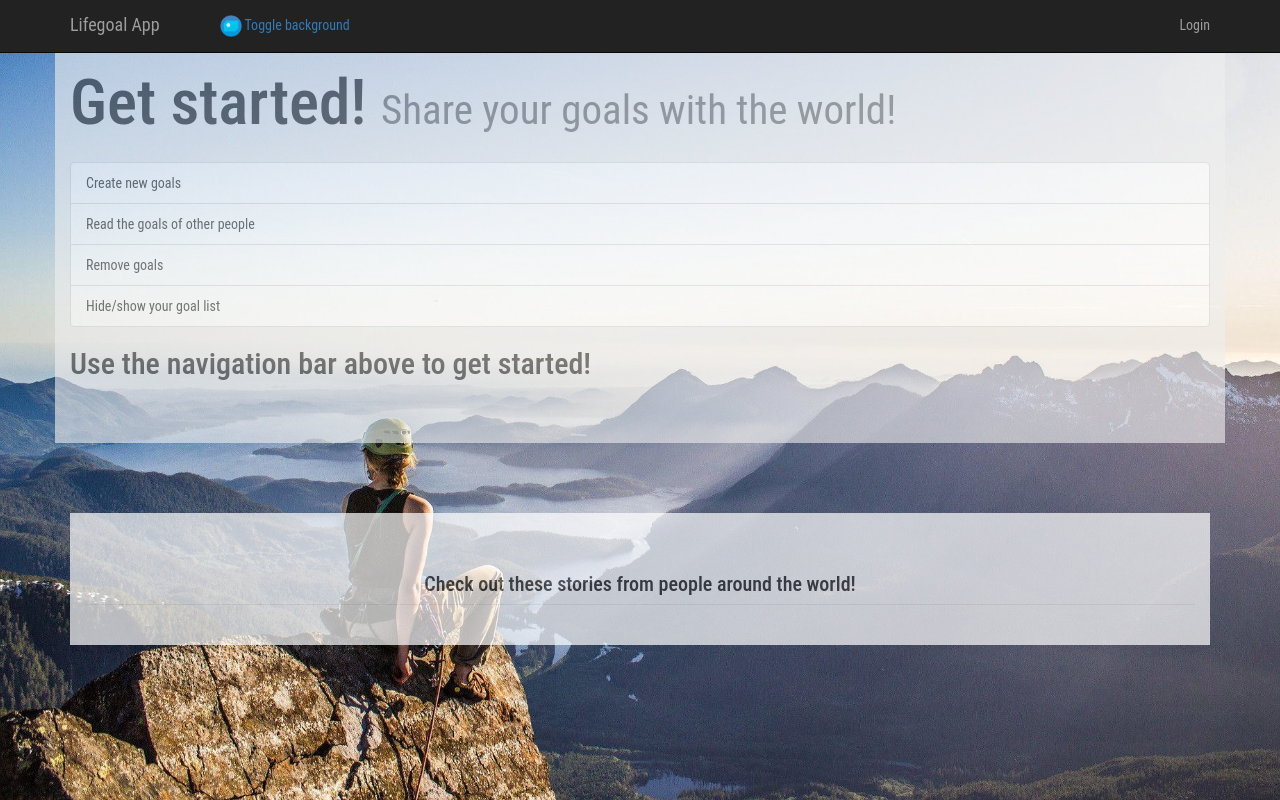
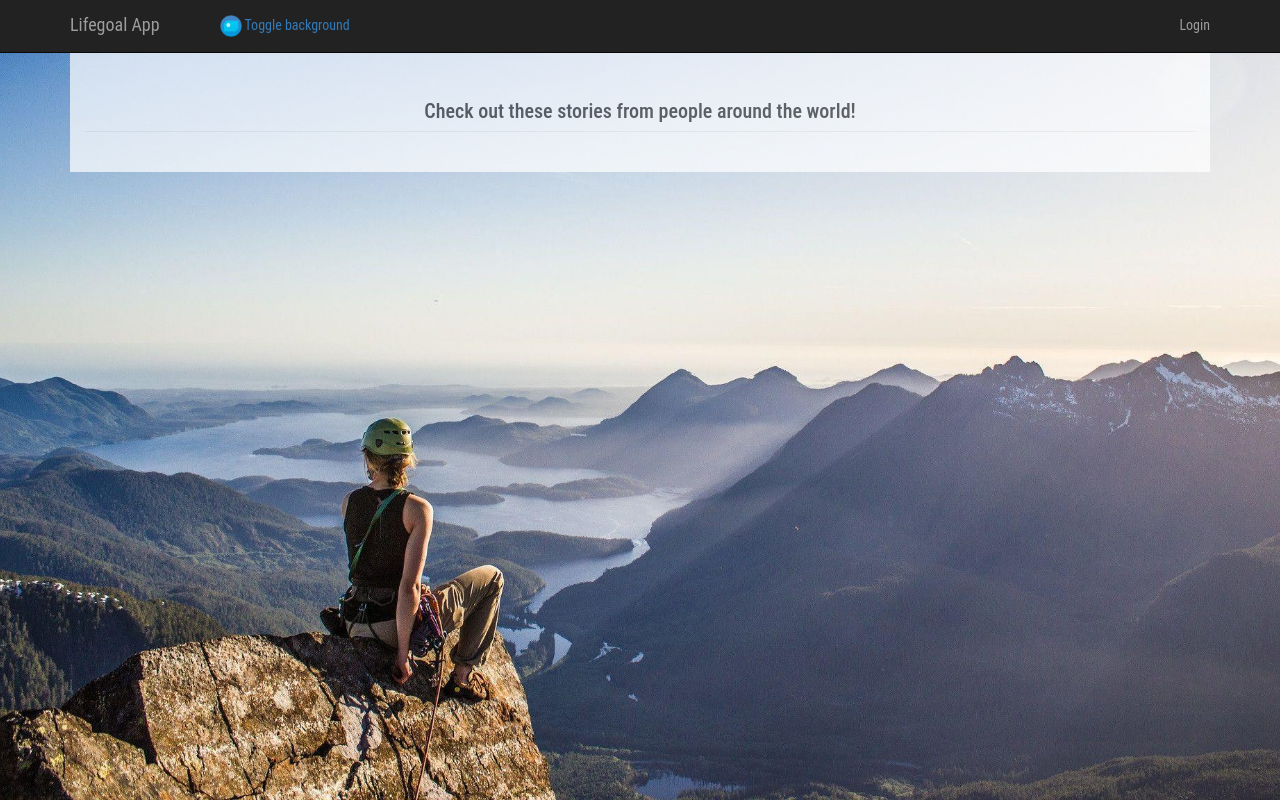
Before and after one commit to MykelSchmidt/my-first-blog, a Django app: page / in a window 1280 px wide. Run offline with Django 3.2, Linux system fonts and the light colour scheme; data that the repository does not hold is empty; some libraries are stand-ins or nearby versions.

Commit message:
fucking jumbtyonr

```diff
--- a/blog/static/main.js
+++ b/blog/static/main.js
@@ -3,10 +3,6 @@ $(document).ready(() => {
   /* outputSquare Hover */
   jQuery(document).ready(function($) {
     $('.outputSquare').slideDown(2000, "swing");
-  })
-
-  jQuery(document).ready(function($) {
-    $('.jumbotron').fadeOut(20000, "swing");
   })
 
   /* outputSquare Hover */
--- a/blog/templates/blog/base.html
+++ b/blog/templates/blog/base.html
@@ -61,19 +61,6 @@
 
     <div class="main-bg"></div>
 
-    <div class="jumbotron container">
-      <h1>Get started! <small>Share your goals with the world!</small></h1>
-      <p class="container">
-        <ul class="list-group">
-          <li class="list-group-item "> Create new goals</li>
-          <li class="list-group-item "> Read the goals of other people</li>
-          <li class="list-group-item ">Remove goals</li>
-          <li class="list-group-item "> Hide/show your goal list</li>
-        </ul>
-        <h2>Use the navigation bar above to get started!</h2>
-      </p>
-    </div>
-
     <!-- OUTPUT -->
     <div class="outputSquare">
       <div class="container">
```
